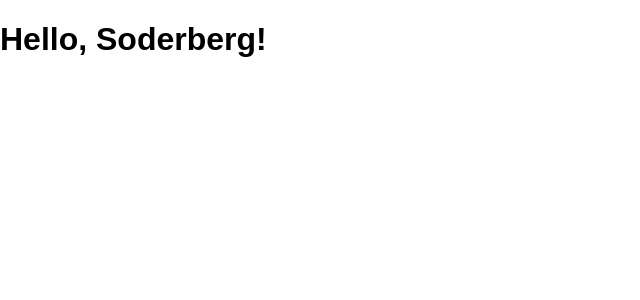
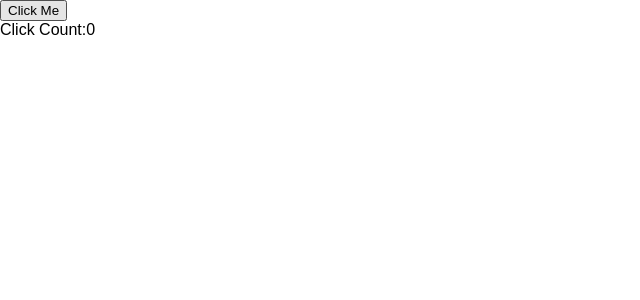
Before and after one commit to zuohd/HackDays, a React (Create React App) app in the folder Project03/first-react-app/my-app/: page / in a window 1280 px wide. Shown: the top 300 px of the page, without its empty margins (0-640 px from the left). Built offline with nearby package versions, Linux system fonts and the light colour scheme.

Commit message:
Add component

```diff
--- /dev/null
+++ b/Project03/first-react-app/my-app/src/ClickCounter.js
@@ -0,0 +1,24 @@
+import React,{Component} from 'react';
+class ClickCounter extends Component{
+    constructor(props){
+        super(props);
+        this.onClickButton=this.onClickButton.bind(this);
+        this.state={count:0};
+    }
+
+    onClickButton(){
+        this.setState({count:this.state.count+1});
+    }
+
+    render(){
+        return (
+            <div>
+                <button onClick={this.onClickButton}>Click Me</button>
+                <div>
+                    Click Count:{this.state.count}
+                </div>
+            </div>
+        );
+    }
+}
+export default ClickCounter;
--- a/Project03/first-react-app/my-app/src/index.js
+++ b/Project03/first-react-app/my-app/src/index.js
@@ -1,9 +1,9 @@
 import React from 'react';
 import ReactDOM from 'react-dom';
 import './index.css';
-import App from './App';
+//import App from './App';
+import ClickCounter from './ClickCounter';
 import registerServiceWorker from './registerServiceWorker';
-
-var element=React.createElement('h1',{className:'greetings'},'Hello, Soderberg!');
-ReactDOM.render(element, document.getElementById('root'));
+//#var element=React.createElement('h1',{className:'greetings'},'Hello, Soderberg!');
+ReactDOM.render(<ClickCounter />, document.getElementById('root'));
 registerServiceWorker();
```
Also changed, not shown: Project03/first-react-app/package.json (added, +11 -0 lines).
